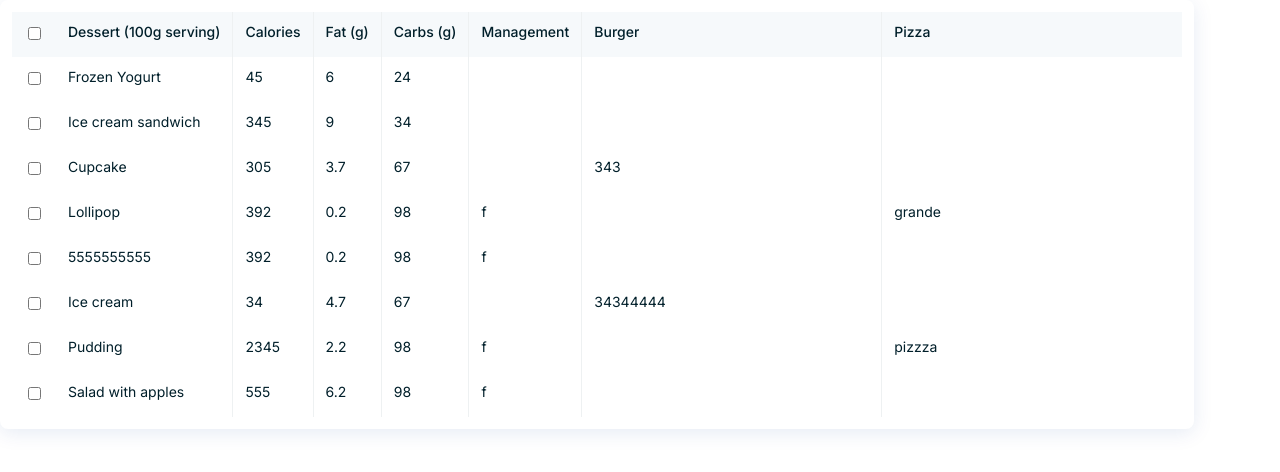
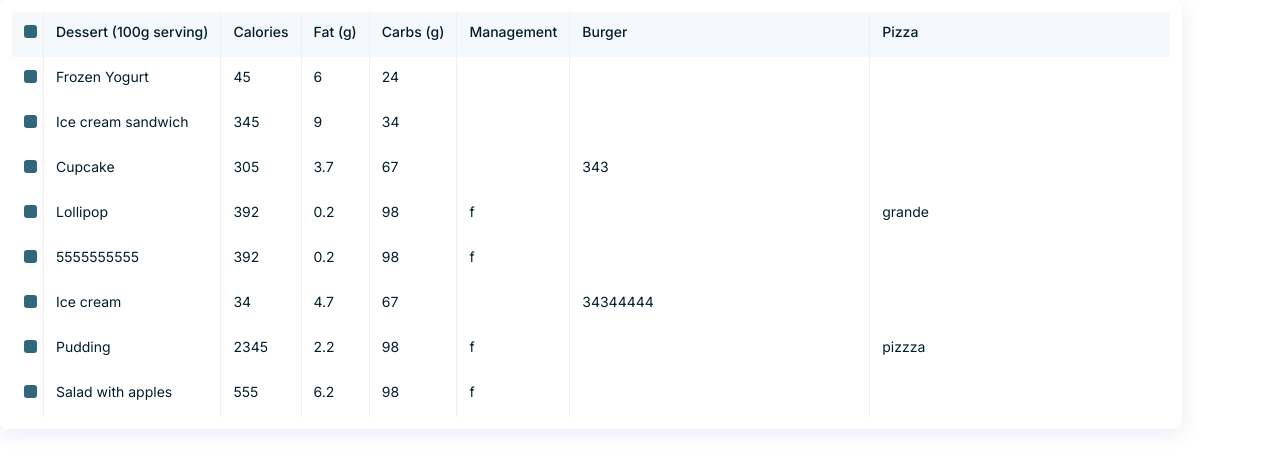
Before and after one commit to blanderbit/vue3-table-grid__library, a Vue app: page / in a window 1280 px wide. Shown: the top 472 px of the page. Built offline with nearby package versions, Linux system fonts and the light colour scheme.

Commit message:
in a process of checkboxes

```diff
--- a/src/App.vue
+++ b/src/App.vue
@@ -11,6 +11,7 @@
       :showSelect ="true"
       @row-click="indexRow"
       @mouseHover ="showHoverCellData"
+      @multiple-select-mod ="multipleChooseArray"
     >
 
       <!-- <template #header-calories-content="{header}" >
@@ -148,8 +149,11 @@ const desserts = reactive([
 const indexRow = rowData => {
   console.log(rowData)
 }
-const showHoverCellData = (cellData, e) => {
-  console.log(cellData, e)
+// const showHoverCellData = (cellData, e) => {
+//   console.log(cellData, e)
+// }
+const multipleChooseArray = array => {
+  console.log(array)
 }
 </script>
 
--- a/src/components/VCheckbox.vue
+++ b/src/components/VCheckbox.vue
@@ -1,18 +1,28 @@
 <template>
-  <div class="checkbox">
+  <div class="vt-checkbox">
     <input
       type="checkbox"
+      class="checkbox-input"
       :checked="checked"
       @change="onChange"
-      name=""
-      id=""
+      :id="checkboxId"
     >
+    <label
+      :for="checkboxId"
+      class="checkbox-label"
+    ></label>
   </div>
 </template>
 
 <script>
+import { computed } from 'vue'
+
 export default {
   props: {
+    id: {
+      type: [Number, String],
+      required: true
+    },
     checked: {
       type: Boolean,
       default: false
@@ -20,13 +30,56 @@ export default {
   },
   emits: ['checkbox-changed'],
   setup (props, context) {
+    const checkboxId = computed(() => {
+      return `vt-checkbox-id-${props.id}`
+    })
     const onChange = () => {
-      context.emit('checkbox-changed', props.checked)
+      console.log('onChange', props.checked)
+      context.emit('checkbox-changed', props.checked, props.id)
     }
 
     return {
-      onChange
+      onChange,
+      checkboxId
     }
   }
 }
 </script>
+
+<style lang="scss" scoped>
+.vt-checkbox {
+  position: relative;
+  & .checkbox-input {
+    appearance: none;
+    &:checked + .checkbox-label:after {
+      opacity: 1;
+    }
+  }
+  & .checkbox-label {
+    &:before {
+      content: '';
+      display: block;
+      width: 13px;
+      height: 13px;
+      background: #31677B;
+      border-radius: 3px;
+      position: absolute;
+      top: 0;
+      left: 0;
+    }
+    &:after {
+      content: '';
+      display: block;
+      width: 10px;
+      height: 10px;
+      background: url('../assets/img/check.svg') no-repeat;
+      background-size: auto;
+      background-position: 0 0;
+      position: absolute;
+      top: 2px;
+      left: 2px;
+      opacity: 0;
+    }
+  }
+}
+</style>
--- a/src/components/VTable.vue
+++ b/src/components/VTable.vue
@@ -26,7 +26,7 @@
       <table v-if="isTableVisible" class="vt-table">
         <thead :style="styleHeader"> <!-- Header block -->
           <tr>
-            <th v-if="showSelect">
+            <th v-if="showSelect" class="vt-checkbox-cell">
               <slot>
                 <VCheckbox
                   id="mark-all"
@@ -60,11 +60,15 @@
             @mouseover="rowHover(row, $event)"
             :style="bgStyle"
           > <!-- rowClick function emits index of the row on the top -->
-            <td v-if="showSelect">
+            <td v-if="showSelect" class="vt-checkbox-cell">
               <!-- {{ mainColumns[rowIndex] }} -->
               <slot>
+                <!-- {{ rowSelectState[rowIndex] }}
+                {{ rowIndex }} -->
                 <VCheckbox
-                  :checked="isMarkedAllCheckboxes"
+                  :id="rowIndex"
+                  :checked="isMarkedAllCheckboxes || rowSelectState[rowIndex]"
+                  @checkbox-changed="selectPrticularLine"
                 />
               </slot>
             </td>
@@ -99,7 +103,7 @@
 </template>
 
 <script>
-import { computed, onMounted, ref } from 'vue'
+import { computed, onMounted, ref, reactive } from 'vue'
 import useLoader from '../utils/useLoader'
 import VCheckbox from '../components/VCheckbox.vue'
 // import { useSetupFixedColumnsHook } from '../hooks/use-setup-fixed-columns.hook'
@@ -147,7 +151,7 @@ export default {
       default: false
     }
   },
-  emits: ['mouseHover'],
+  emits: ['mouseHover', 'multipleSelectMod'],
   setup (props, ctx) {
     /* eslint-disable */
     const mainColumns = computed(() => {
@@ -172,17 +176,20 @@ export default {
                     left: item.fixed ? setLeftMargin() : ''
                   },
                   //creates name for slot
-                  slotName: `header-${item.displayValue}-content`,
-                  isChecked: true
+                  slotName: `header-${item.displayValue}-content`
                 }
               }
             })
     })
-
+    console.log(mainColumns)
     /* eslint-enable */
     const rows = computed(() => {
       return props.dataSource
     })
+    console.log(rows)
+
+    const rowSelectState = reactive(Object.fromEntries(new Array(props.dataSource.length).fill('l').map((_, idx) => ([idx, false]))))
+
     const setRightBorder = (item, idx, array) => {
       if (lastFixedTableValue.value === item.displayValue) {
         return '1px solid #154555'
@@ -257,8 +264,15 @@ export default {
     })
 
     const isMarkedAllCheckboxes = ref(false)
-    const selectAllCheckboxChanged = val => {
+    const selectAllCheckboxChanged = (val) => {
       isMarkedAllCheckboxes.value = !val
+      ctx.emit('multipleSelectMod', [...props.dataSource])
+      for (let key in rowSelectState) rowSelectState[key] = !val
+    }
+    const selectPrticularLine = (val, id) => {
+      console.log(val, id)
+      rowSelectState[id] = !val
+      console.log(rowSelectState)
     }
 
     return {
@@ -271,7 +285,9 @@ export default {
       styleTableWrapper,
       styleHeader,
       isMarkedAllCheckboxes,
-      selectAllCheckboxChanged
+      selectAllCheckboxChanged,
+      rowSelectState,
+      selectPrticularLine
     }
   }
 }
@@ -371,6 +387,9 @@ $prefix: vt-;
         thead {
           tr {
             background: #F6F9FB;
+            .#{$prefix}checkbox-cell {
+              border-right: 1px solid #EEF1F2;
+            }
             th {
               font-family: 'Inter';
               font-style: normal;
@@ -384,6 +403,9 @@ $prefix: vt-;
         }
         tbody {
           tr {
+            .#{$prefix}checkbox-cell {
+              border-right: 1px solid #EEF1F2;
+            }
             &:hover {
               background: var(--bg-color);
             }
```
Also changed, not shown: src/assets/img/check.svg (added).
